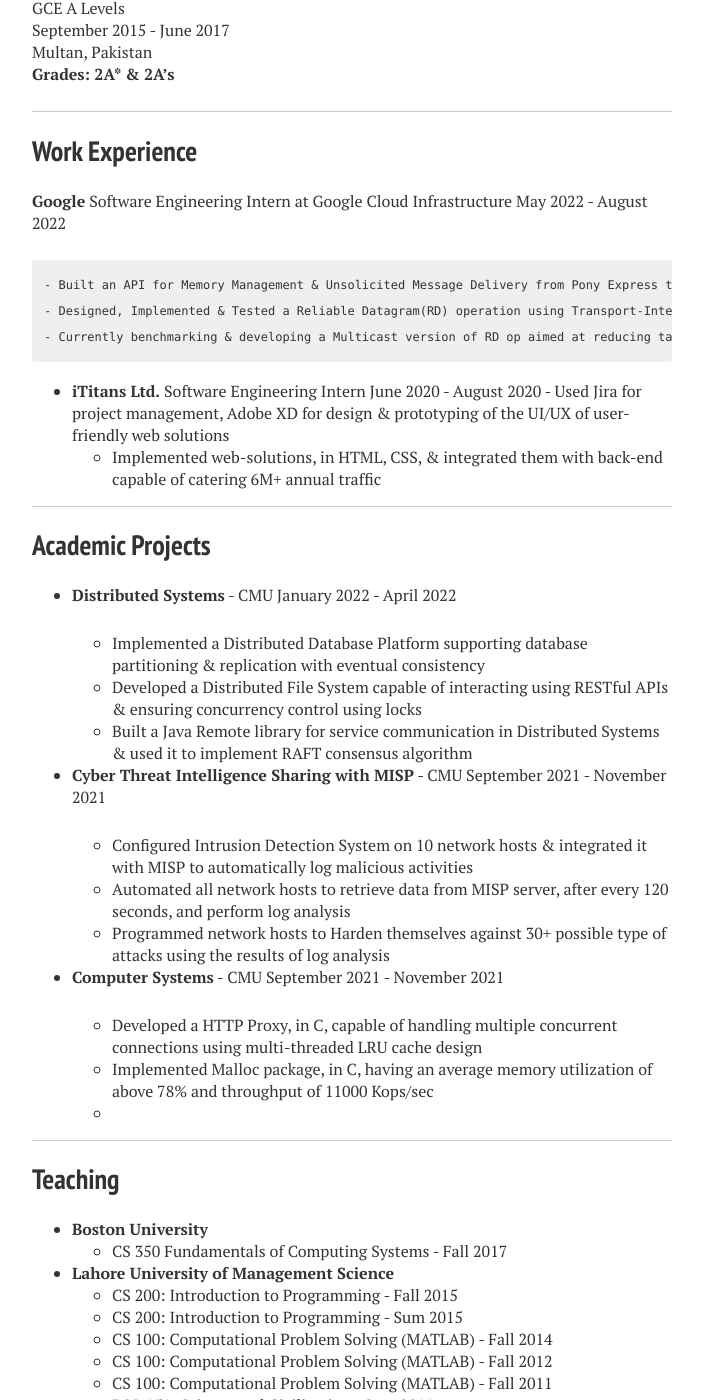
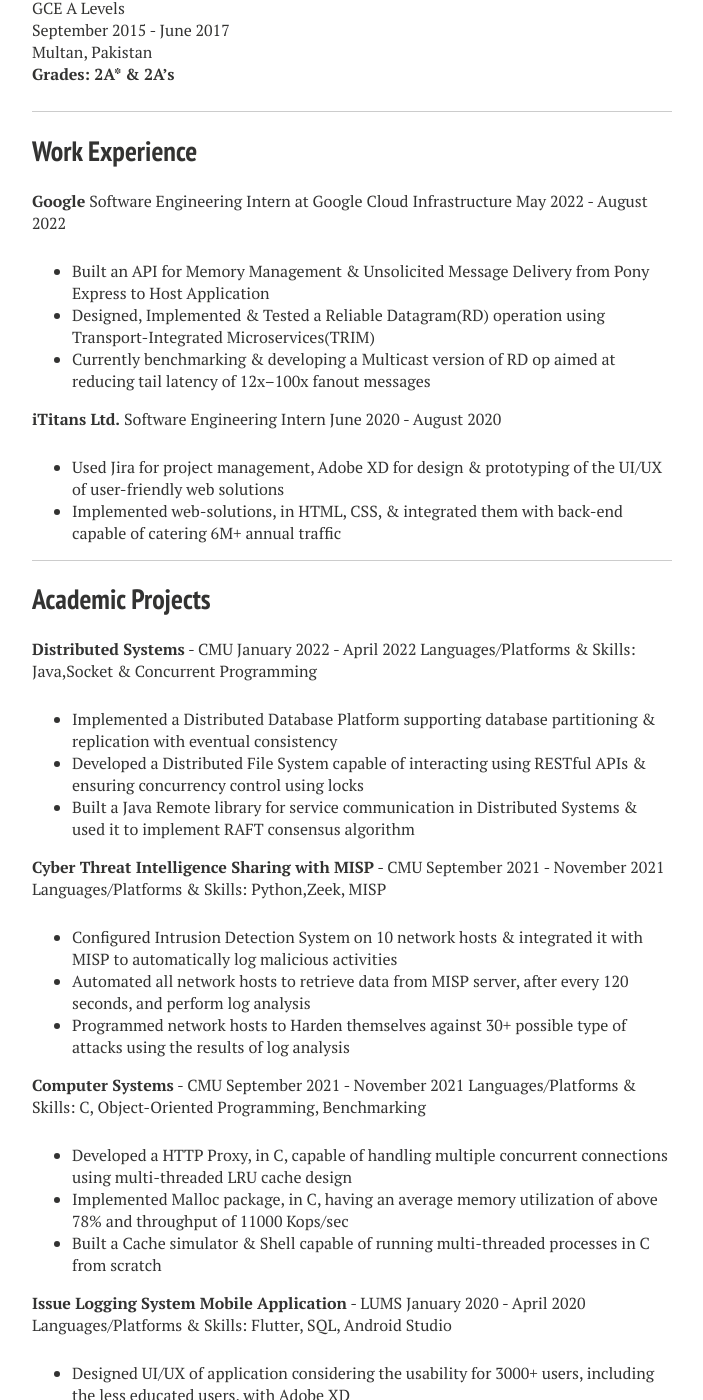
Before and after one commit to malikalihussain/malikalihussain.github.io, a Jekyll site: the page built from index.md, in a window 1280 px wide and 1400 px high, scrolled down 652 px. Shown: the whole window, without its empty margins (288-991 px from the left). Built offline with Jekyll 4.4.1, drawn with Linux system fonts in a browser that asks for light colours; nearby versions of some CDN libraries; comment, search, counter and statistics services are not loaded; some of the changed text lies outside the part shown.

Commit message:
Update index.md

```diff
--- a/index.md
+++ b/index.md
@@ -45,44 +45,59 @@ I am currently pursuing a Master of Science in the [Information Networking Insti
   Software Engineering Intern at Google Cloud Infrastructure
   May 2022 - August 2022
 
-    - Built an API for Memory Management & Unsolicited Message Delivery from Pony Express to Host Application
-    - Designed, Implemented & Tested a Reliable Datagram(RD) operation using Transport-Integrated Microservices(TRIM)
-    - Currently benchmarking & developing a Multicast version of RD op aimed at reducing tail latency of 12x–100x fanout messages
+   - Built an API for Memory Management & Unsolicited Message Delivery from Pony Express to Host Application
+   - Designed, Implemented & Tested a Reliable Datagram(RD) operation using Transport-Integrated Microservices(TRIM)
+   - Currently benchmarking & developing a Multicast version of RD op aimed at reducing tail latency of 12x–100x fanout messages
 
+**iTitans Ltd.**
+  Software Engineering Intern
+  June 2020 - August 2020
 
-- **iTitans Ltd.**
-    Software Engineering Intern
-    June 2020 - August 2020
-    	- Used Jira for project management, Adobe XD for design & prototyping of the UI/UX of user-friendly web solutions
-	- Implemented web-solutions, in HTML, CSS, & integrated them with back-end capable of catering 6M+ annual traffic
-
+   - Used Jira for project management, Adobe XD for design & prototyping of the UI/UX of user-friendly web solutions
+   - Implemented web-solutions, in HTML, CSS, & integrated them with back-end capable of catering 6M+ annual traffic
 
 ---
 
 ## Academic Projects
 
-- **Distributed Systems** - CMU
-    January 2022 - April 2022
+**Distributed Systems** - CMU
+  January 2022 - April 2022
+  Languages/Platforms & Skills: Java,Socket & Concurrent Programming
 
-	- Implemented a Distributed Database Platform supporting database partitioning & replication with eventual consistency
-	- Developed a Distributed File System capable of interacting using RESTful APIs & ensuring concurrency control using locks
-	- Built a Java Remote library for service communication in Distributed Systems & used it to implement RAFT consensus algorithm
+   - Implemented a Distributed Database Platform supporting database partitioning & replication with eventual consistency
+   - Developed a Distributed File System capable of interacting using RESTful APIs & ensuring concurrency control using locks
+   - Built a Java Remote library for service communication in Distributed Systems & used it to implement RAFT consensus algorithm
 
-- **Cyber Threat Intelligence Sharing with MISP** - CMU
-    September 2021 - November 2021
+**Cyber Threat Intelligence Sharing with MISP** - CMU
+  September 2021 - November 2021
+  Languages/Platforms & Skills: Python,Zeek, MISP
 
-	- Configured Intrusion Detection System on 10 network hosts & integrated it with MISP to automatically log malicious activities
-	- Automated all network hosts to retrieve data from MISP server, after every 120 seconds, and perform log analysis
-	- Programmed network hosts to Harden themselves against 30+ possible type of attacks using the results of log analysis
+   - Configured Intrusion Detection System on 10 network hosts & integrated it with MISP to automatically log malicious activities
+   - Automated all network hosts to retrieve data from MISP server, after every 120 seconds, and perform log analysis
+   - Programmed network hosts to Harden themselves against 30+ possible type of attacks using the results of log analysis
 
-- **Computer Systems** - CMU
-    September 2021 - November 2021
+**Computer Systems** - CMU
+  September 2021 - November 2021
+  Languages/Platforms & Skills: C, Object-Oriented Programming, Benchmarking
 
-	- Developed a HTTP Proxy, in C, capable of handling multiple concurrent connections using multi-threaded LRU cache design
-	- Implemented Malloc package, in C, having an average memory utilization of above 78% and throughput of 11000 Kops/sec
-	-
+   - Developed a HTTP Proxy, in C, capable of handling multiple concurrent connections using multi-threaded LRU cache design
+   - Implemented Malloc package, in C, having an average memory utilization of above 78% and throughput of 11000 Kops/sec
+   - Built a Cache simulator & Shell capable of running multi-threaded processes in C from scratch
 
+**Issue Logging System Mobile Application** - LUMS
+  January 2020 - April 2020
+  Languages/Platforms & Skills: Flutter, SQL, Android Studio
 
+   - Designed UI/UX of application considering the usability for 3000+ users, including the less educated users, with Adobe XD
+   - Developed front end of the application for iOS/Android using Flutter framework and integrated with SQL database
+   - Deployed the application on Heroku while following an incremental model throughout the development phase
+
+**Paper Unshredder** - LUMS
+  January 2020 - April 2020
+  Languages/Platforms & Skills: Python, ResNet, Google Colaboratory, Machine Learning
+
+   - Trained a Neural Network, in Python, to predict the compatibility of two paper shreds with 90% accuracy
+   - Devised an optimization technique to find the possible permutations of the shreds without using the absolute Bruteforce approach
 
 
 ---
```
